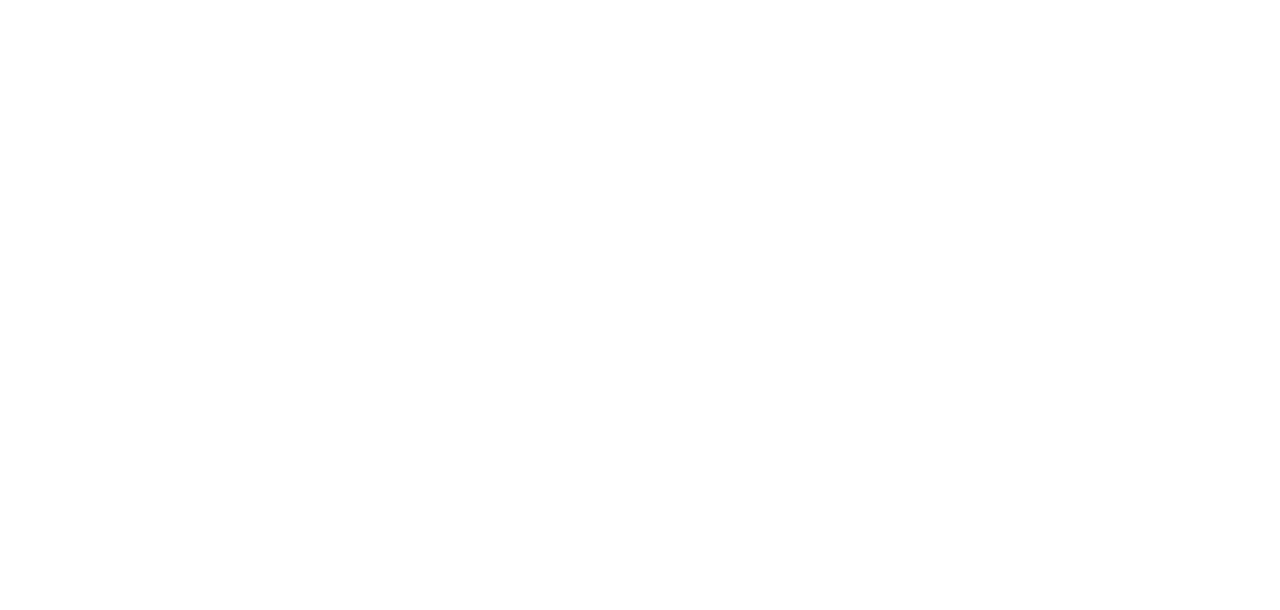
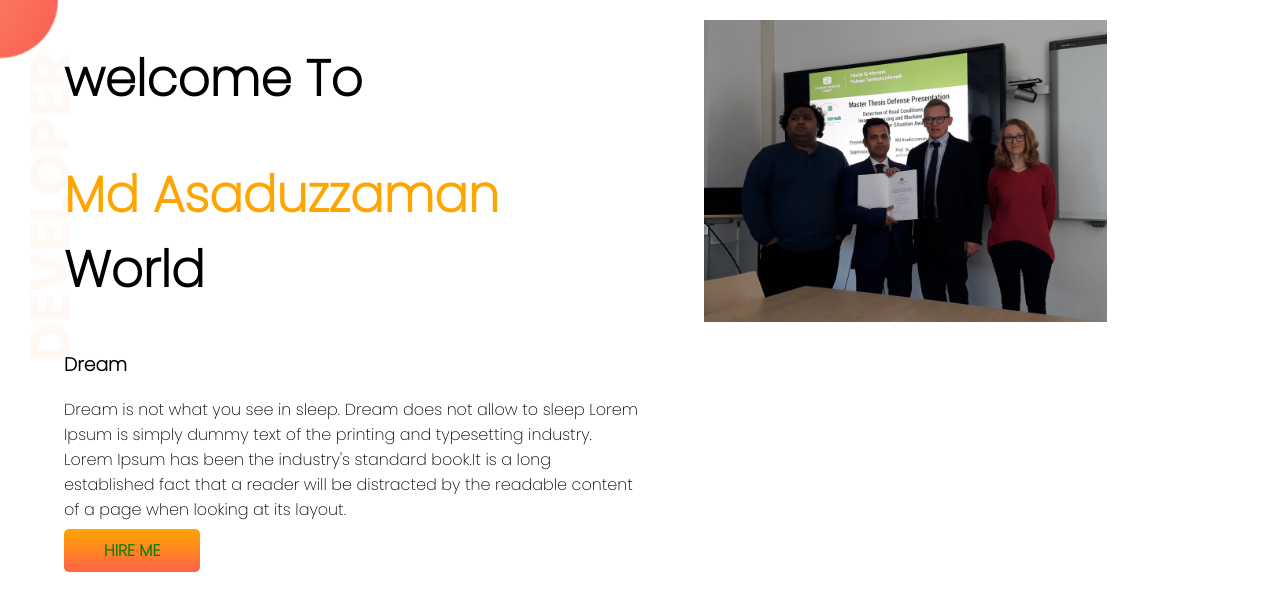
Before and after one commit to sirajbd0176/developer-portfolio, a plain HTML site: page index.html in a window 1280 px wide. Drawn offline with Linux system fonts and the light colour scheme.

Commit message:
image added

```diff
--- a/index.html
+++ b/index.html
@@ -5,9 +5,29 @@
     <meta http-equiv="X-UA-Compatible" content="IE=edge">
     <meta name="viewport" content="width=device-width, initial-scale=1.0">
     <title>Asad portfolio</title>
+    <link rel="preconnect" href="https://fonts.googleapis.com">
+    <link rel="preconnect" href="https://fonts.gstatic.com" crossorigin>
+    <link href="https://fonts.googleapis.com/css2?family=Poppins:wght@200&display=swap" rel="stylesheet">
     <link rel="stylesheet" href="style.css">
 </head>
 <body>
+    <section class="top-banner">
+    <div class="half-width">
+        <h1>welcome To</h1>
+    <h1 ><spa class="orange-color">Md Asaduzzaman </spa></Md>World</h1>
+    <h3> Dream</h3>
+    <p>
+        Dream is not what you see in sleep. Dream does not allow to sleep
+        Lorem Ipsum is simply dummy text of the printing and typesetting industry. Lorem Ipsum has been the industry's standard
+         book.It is a long established fact that a reader will be distracted by the readable content of a page when looking at
+          its layout.
 
+    </p>
+    <a  class="link_button" href="https://www.linkedin.com/in/md-asaduzzaman-23208428/" target="_blank"> HIRE ME</a>
+    </div>
+    <div class="half-width">
+        <img src="img/uni.jpeg" alt="Master thesis presentation">
+    </div>
+    </section>
 </body>
 </html>
--- a/style.css
+++ b/style.css
@@ -0,0 +1,37 @@
+body{
+    font-family: 'Poppins', sans-serif;
+    margin: 0;
+}
+
+h1{
+    font-size: 50px;
+
+}
+.orange-color{
+    color: orange;
+}
+section{
+display: flex;
+
+}
+.half-width{
+    width: 50%;
+    padding-left: 5%;
+}
+.half-width img {
+    width: 70%;
+    margin-top: 20px;
+}
+.link_button{
+text-decoration:none ;
+background-image: linear-gradient(orange,tomato);
+padding:10px 40px ;
+color: green;
+font-weight: 700;
+border-radius: 5px;
+
+}
+.top-banner{
+    background-image: url(img/top-banner.png);
+    background-repeat: no-repeat;
+}
```
Also changed, not shown: img/BGR-A.png (added), img/bgre.png (added), img/my-bg.png (added), img/my-bg2.png (added), img/radaboil.jpeg (added), img/top-banner.png (added), img/uni.jpeg (added).
